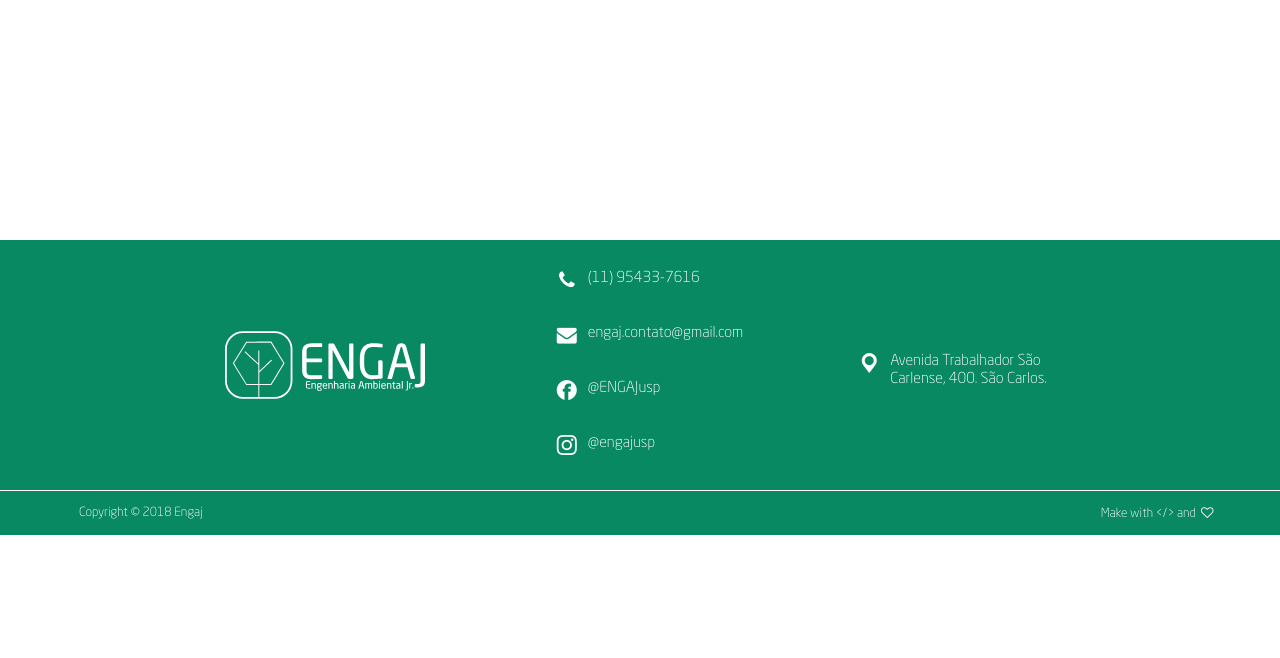
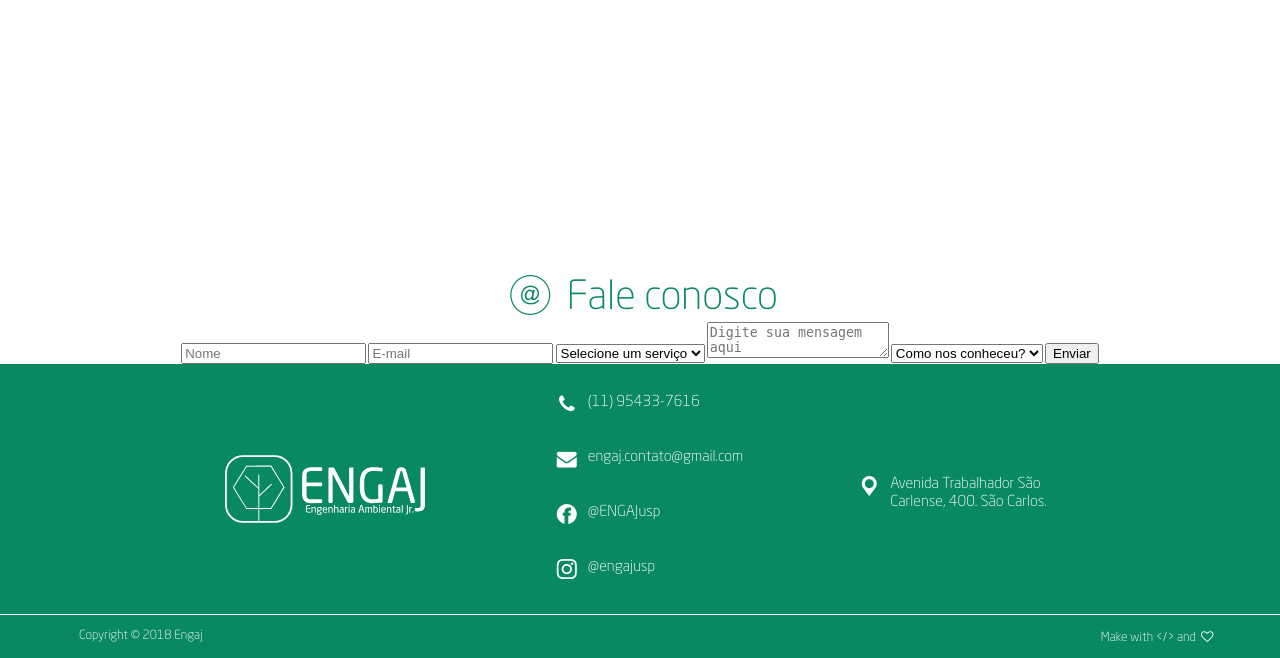
Before and after one commit to citi-onboarding/Engaj, a Django app: page / in a window 1280 px wide. Shown: the part 1568-2226 px from the top of the page. Before the commit the page ends 2103 px from the top, so only its background shows below. Run offline with Django 3.2, Linux system fonts and the light colour scheme; data that the repository does not hold is empty; some libraries are stand-ins or nearby versions.

Commit message:
Corrigido markup

```diff
--- a/core/templates/includes/contato.html
+++ b/core/templates/includes/contato.html
@@ -1,26 +1,29 @@
 {% load static %}
+
+<section id="contato">
+
+  <h1 class="titulo-secao"> <i class="icon-contact"></i> Fale conosco </h1>
+
   <form method='post' action="/send_email/">
     {% csrf_token %}
-    <h1> Fale conosco </h1>
     <input placeholder = 'Nome' type='text' name='name'>
-    <br></br>
     <input placeholder = 'E-mail' type='email' name='email'>
-    <br></br>
     <select name='servico' placeholder='serviço desejado'>
-        <option value="s1">Serviço 1</option>
-        <option value="s2">Serviço 2</option>
-        <option value="s3">Serviço 3</option>
-        <option value="s4">Serviço 4</option>
+      <option value="" disabled selected> Selecione um serviço </option>
+      {% for servico in servicos %}
+      <option value="{{servico.nome}}">{{servico.nome}}</option>
+      {% endfor %}
+
     </select>
-    <br></br>
-    <textarea placeholder='Digite sua mensagem aqui :)' name='message'></textarea>
-    <br></br>
-    <select name='conhecer' placeholder='como nos conheceu?'>
+    <textarea placeholder='Digite sua mensagem aqui' name='message'></textarea>
+    <select id="forma-contato" name='conhecer'>
+      <option value="" disabled selected>Como nos conheceu? </option>
       <option value="Facebook">Facebook</option>
+
       <option value="Instagram">Instagram</option>
       <option value="Indicações">Indicações</option>
       <option value="E-mail">E-mail</option>
     </select>
-    <br></br>
     <button type='submit'>Enviar</button>
   <form>
+</section>
--- a/core/templates/index.html
+++ b/core/templates/index.html
@@ -12,6 +12,7 @@ que serão juntos em um único arquivo antes do deploy -->
 <link rel="stylesheet" href={% static 'css/navbar.css' %}>
 <link rel="stylesheet" href={% static 'css/banner.css' %}>
 <link rel="stylesheet" href={% static 'css/servicos.css' %}>
+<link rel="stylesheet" href={% static 'css/contato.css' %}>
 <link rel="stylesheet" href={% static 'css/sobre.css' %}>
 <link rel="stylesheet" href={% static 'css/footer.css' %}>
 
@@ -55,7 +56,7 @@ que serão juntos em um único arquivo antes do deploy -->
 
     {% include "includes/servicos.html" %}
     {% include "includes/sobre.html" %}
-<!--     {% include "includes/contato.html" %} -->
+    {% include "includes/contato.html" %}
     {% include "includes/footer.html" %}
 
 </div>
--- /dev/null
+++ b/static/css/contato.css
@@ -0,0 +1,11 @@
+:root{
+    --cor-primaria: #17A85F;
+    --cor-secundaria: #0B8A63;
+    --cor-clara: #D7D7D7;
+}
+
+#contato{
+  display: flex;
+  flex-direction: column;
+  align-items: center;
+}
```
Lines whose indentation alone changed are shown as unchanged.
